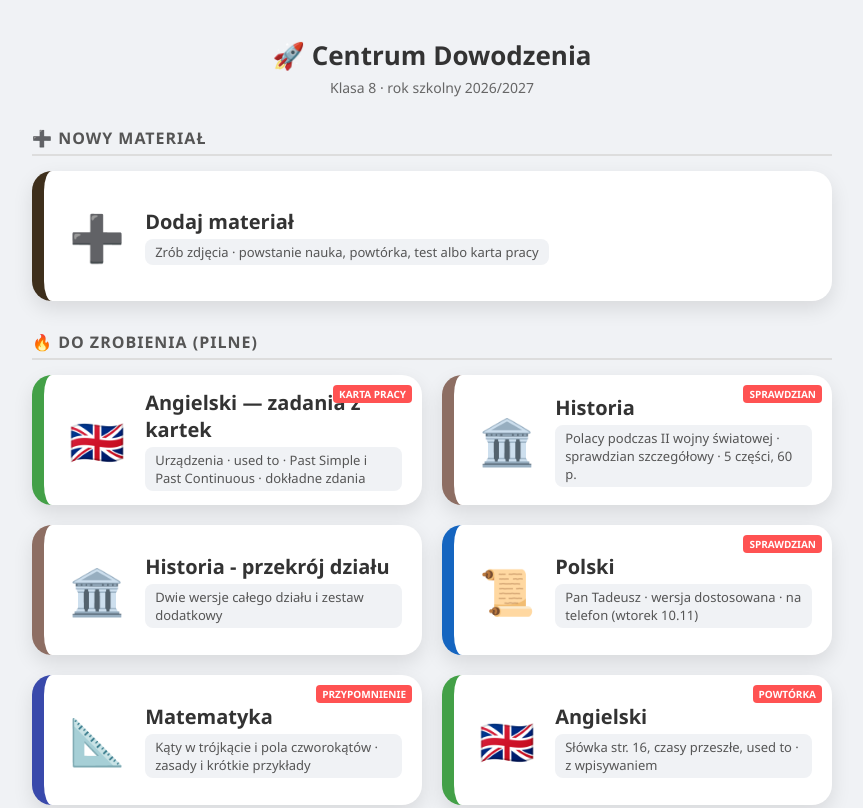
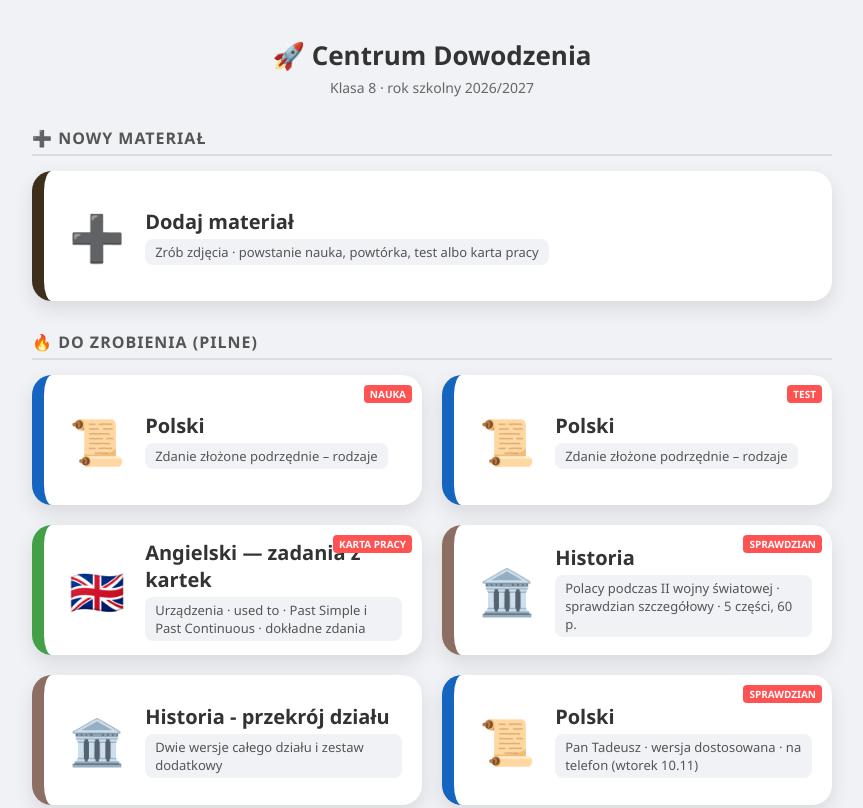
Before and after one commit to kret6/centrum-nauki, a plain HTML site: page index.html in a window 1280 px wide. Shown: the top 808 px of the page, without its empty margins (208-1071 px from the left). Drawn offline with Linux system fonts and the light colour scheme.

Commit message:
index: Polski — nowy material ze zdjec

```diff
--- a/index.html
+++ b/index.html
@@ -136,6 +136,24 @@
 
 <h2>🔥 Do zrobienia (Pilne)</h2>
     <div class="grid-priority">
+        <!-- gen-tile -->
+        <a href="m/powtorka.html?id=m20261118_160316_46cb_p" class="tile-big polski">
+            <div class="tag-urgent">NAUKA</div>
+            <div class="icon">📜</div>
+            <div class="info">
+                <div class="title">Polski</div>
+                <div class="status">Zdanie złożone podrzędnie – rodzaje</div>
+            </div>
+        </a>
+        <!-- gen-tile -->
+        <a href="m/kartka.html?id=m20261118_160316_46cb_t" class="tile-big polski">
+            <div class="tag-urgent">TEST</div>
+            <div class="icon">📜</div>
+            <div class="info">
+                <div class="title">Polski</div>
+                <div class="status">Zdanie złożone podrzędnie – rodzaje</div>
+            </div>
+        </a>
         <!-- gen-tile -->
         <a href="angielski/karta_urzadzenia_used_to_past_20261117.html" class="tile-big angielski">
             <div class="tag-urgent">KARTA PRACY</div>
```
